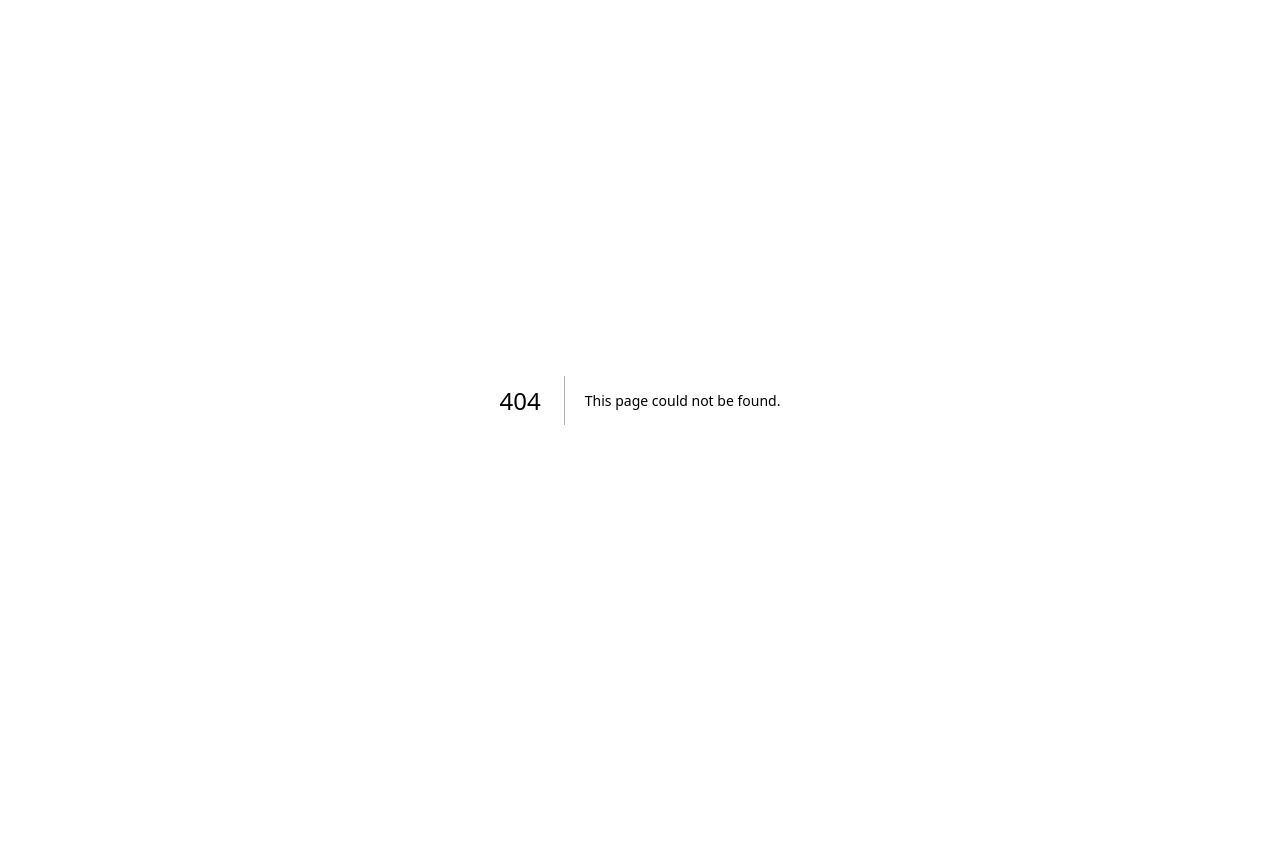
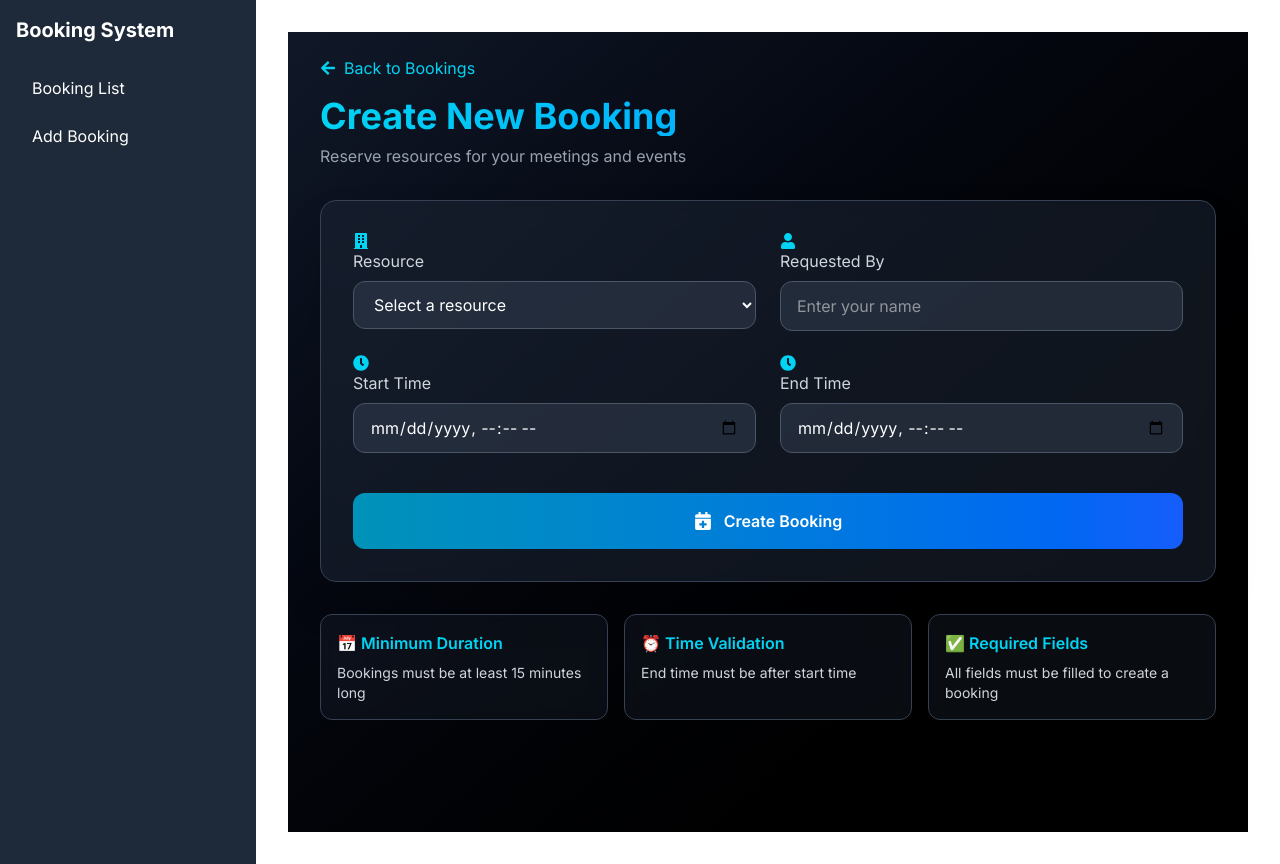
Before and after one commit to Rasibul/booking-system-frontend, a Next.js app: page /dashboard/add-booking in a window 1280 px wide. Before the commit this address had no page. Before the commit the page ends 800 px from the top, so only its background shows below. Built offline with nearby package versions, Linux system fonts and the light colour scheme.

Commit message:
feat: add booking creation page with form validation and toast notifications

```diff
--- a/package.json
+++ b/package.json
@@ -13,6 +13,7 @@
     "next": "15.4.3",
     "react": "19.1.0",
     "react-dom": "19.1.0",
+    "react-hot-toast": "^2.5.2",
     "react-icons": "^5.5.0",
     "tailwindcss": "^4.1.11"
   },
--- /dev/null
+++ b/src/app/dashboard/add-booking/page.tsx
@@ -0,0 +1,256 @@
+"use client";
+import { useState } from "react";
+import { useRouter } from "next/navigation";
+import { createBooking } from "@/app/lib/api";
+import { toast, Toaster } from "react-hot-toast";
+import {
+  FaCalendarPlus,
+  FaBuilding,
+  FaUser,
+  FaClock,
+  FaArrowLeft,
+} from "react-icons/fa";
+
+const resources = [
+  { id: "Conference Room A", name: "Conference Room A" },
+  { id: "Projector X", name: "Projector X" },
+  { id: "VR Lab", name: "VR Lab" },
+  { id: "Recording Studio", name: "Recording Studio" },
+];
+
+export default function AddBookingPage() {
+  const router = useRouter();
+  const [formData, setFormData] = useState({
+    resource: "",
+    startTime: "",
+    endTime: "",
+    requestedBy: "",
+  });
+  const [loading, setLoading] = useState(false);
+
+  const handleChange = (
+    e: React.ChangeEvent<HTMLInputElement | HTMLSelectElement>
+  ) => {
+    const { name, value } = e.target;
+    setFormData((prev) => ({ ...prev, [name]: value }));
+  };
+
+  const handleSubmit = async (e: React.FormEvent) => {
+    e.preventDefault();
+    setLoading(true);
+
+    // Validate form
+    if (
+      !formData.resource ||
+      !formData.startTime ||
+      !formData.endTime ||
+      !formData.requestedBy
+    ) {
+      toast.error("All fields are required");
+      setLoading(false);
+      return;
+    }
+
+    if (new Date(formData.endTime) <= new Date(formData.startTime)) {
+      toast.error("End time must be after start time");
+      setLoading(false);
+      return;
+    }
+
+    const duration =
+      (new Date(formData.endTime).getTime() -
+        new Date(formData.startTime).getTime()) /
+      (1000 * 60);
+    if (duration < 15) {
+      toast.error("Minimum booking duration is 15 minutes");
+      setLoading(false);
+      return;
+    }
+
+    try {
+      await createBooking(formData);
+      toast.success("Booking created successfully!");
+      router.push("/dashboard/bookings");
+      router.refresh();
+    } catch (err) {
+      const errorMessage =
+        err instanceof Error ? err.message : "Failed to create booking";
+      toast.error(errorMessage);
+    } finally {
+      setLoading(false);
+    }
+  };
+
+  return (
+    <div className="min-h-screen bg-gradient-to-br from-gray-900 to-black text-white p-6">
+      <Toaster
+        position="top-right"
+        toastOptions={{
+          duration: 4000,
+          style: {
+            background: "#1f2937",
+            color: "#fff",
+            border: "1px solid #374151",
+          },
+          success: {
+            duration: 3000,
+            iconTheme: {
+              primary: "#0ea5e9",
+              secondary: "#fff",
+            },
+          },
+          error: {
+            duration: 5000,
+            iconTheme: {
+              primary: "#ef4444",
+              secondary: "#fff",
+            },
+          },
+        }}
+      />
+
+      <div className="max-w-4xl mx-auto">
+        <div className="mb-8">
+          <button
+            onClick={() => router.back()}
+            className="flex items-center gap-2 text-cyan-400 hover:text-cyan-300 mb-4 transition-colors"
+          >
+            <FaArrowLeft /> Back to Bookings
+          </button>
+          <h1 className="text-4xl font-bold bg-gradient-to-r from-cyan-400 to-blue-500 bg-clip-text text-transparent">
+            Create New Booking
+          </h1>
+          <p className="text-gray-400 mt-2">
+            Reserve resources for your meetings and events
+          </p>
+        </div>
+
+        <div className="bg-gray-800/50 backdrop-blur-sm rounded-2xl border border-gray-700 shadow-2xl p-8">
+          <form onSubmit={handleSubmit} className="space-y-6">
+            <div className="grid grid-cols-1 md:grid-cols-2 gap-6">
+              {/* Resource Selection */}
+              <div className="space-y-2">
+                <label className="block text-gray-300  items-center gap-2">
+                  <FaBuilding className="text-cyan-400" />
+                  Resource
+                </label>
+                <select
+                  name="resource"
+                  value={formData.resource}
+                  onChange={handleChange}
+                  className="w-full bg-gray-700/50 border border-gray-600 rounded-xl px-4 py-3 focus:outline-none focus:ring-2 focus:ring-cyan-500 focus:border-transparent transition-all"
+                  required
+                >
+                  <option value="">Select a resource</option>
+                  {resources.map((resource) => (
+                    <option key={resource.id} value={resource.id}>
+                      {resource.name}
+                    </option>
+                  ))}
+                </select>
+              </div>
+
+              {/* Requested By */}
+              <div className="space-y-2">
+                <label className="block text-gray-300  items-center gap-2">
+                  <FaUser className="text-cyan-400" />
+                  Requested By
+                </label>
+                <input
+                  type="text"
+                  name="requestedBy"
+                  value={formData.requestedBy}
+                  onChange={handleChange}
+                  className="w-full bg-gray-700/50 border border-gray-600 rounded-xl px-4 py-3 focus:outline-none focus:ring-2 focus:ring-cyan-500 focus:border-transparent transition-all"
+                  placeholder="Enter your name"
+                  required
+                />
+              </div>
+
+              {/* Start Time */}
+              <div className="space-y-2">
+                <label className="block text-gray-300  items-center gap-2">
+                  <FaClock className="text-cyan-400" />
+                  Start Time
+                </label>
+                <input
+                  type="datetime-local"
+                  name="startTime"
+                  value={formData.startTime}
+                  onChange={handleChange}
+                  className="w-full bg-gray-700/50 border border-gray-600 rounded-xl px-4 py-3 focus:outline-none focus:ring-2 focus:ring-cyan-500 focus:border-transparent transition-all"
+                  required
+                />
+              </div>
+
+              {/* End Time */}
+              <div className="space-y-2">
+                <label className="block text-gray-300  items-center gap-2">
+                  <FaClock className="text-cyan-400" />
+                  End Time
+                </label>
+                <input
+                  type="datetime-local"
+                  name="endTime"
+                  value={formData.endTime}
+                  onChange={handleChange}
+                  className="w-full bg-gray-700/50 border border-gray-600 rounded-xl px-4 py-3 focus:outline-none focus:ring-2 focus:ring-cyan-500 focus:border-transparent transition-all"
+                  required
+                />
+              </div>
+            </div>
+
+            {/* Submit Button */}
+            <div className="pt-4">
+              <button
+                type="submit"
+                disabled={loading}
+                className="w-full bg-gradient-to-r from-cyan-600 to-blue-600 hover:from-cyan-500 hover:to-blue-500 text-white font-semibold py-4 px-6 rounded-xl transition-all duration-200 flex items-center justify-center gap-3 disabled:opacity-50 disabled:cursor-not-allowed"
+              >
+                {loading ? (
+                  <>
+                    <div className="animate-spin rounded-full h-5 w-5 border-b-2 border-white"></div>
+                    Creating Booking...
+                  </>
+                ) : (
+                  <>
+                    <FaCalendarPlus className="text-lg" />
+                    Create Booking
+                  </>
+                )}
+              </button>
+            </div>
+          </form>
+        </div>
+
+        {/* Info Cards */}
+        <div className="grid grid-cols-1 md:grid-cols-3 gap-4 mt-8">
+          <div className="bg-gray-800/30 backdrop-blur-sm rounded-xl p-4 border border-gray-700">
+            <h3 className="text-cyan-400 font-semibold mb-2">
+              📅 Minimum Duration
+            </h3>
+            <p className="text-gray-300 text-sm">
+              Bookings must be at least 15 minutes long
+            </p>
+          </div>
+          <div className="bg-gray-800/30 backdrop-blur-sm rounded-xl p-4 border border-gray-700">
+            <h3 className="text-cyan-400 font-semibold mb-2">
+              ⏰ Time Validation
+            </h3>
+            <p className="text-gray-300 text-sm">
+              End time must be after start time
+            </p>
+          </div>
+          <div className="bg-gray-800/30 backdrop-blur-sm rounded-xl p-4 border border-gray-700">
+            <h3 className="text-cyan-400 font-semibold mb-2">
+              ✅ Required Fields
+            </h3>
+            <p className="text-gray-300 text-sm">
+              All fields must be filled to create a booking
+            </p>
+          </div>
+        </div>
+      </div>
+    </div>
+  );
+}
```
Also changed, not shown: 1 other file (tests, documents, lock files or other folders).
